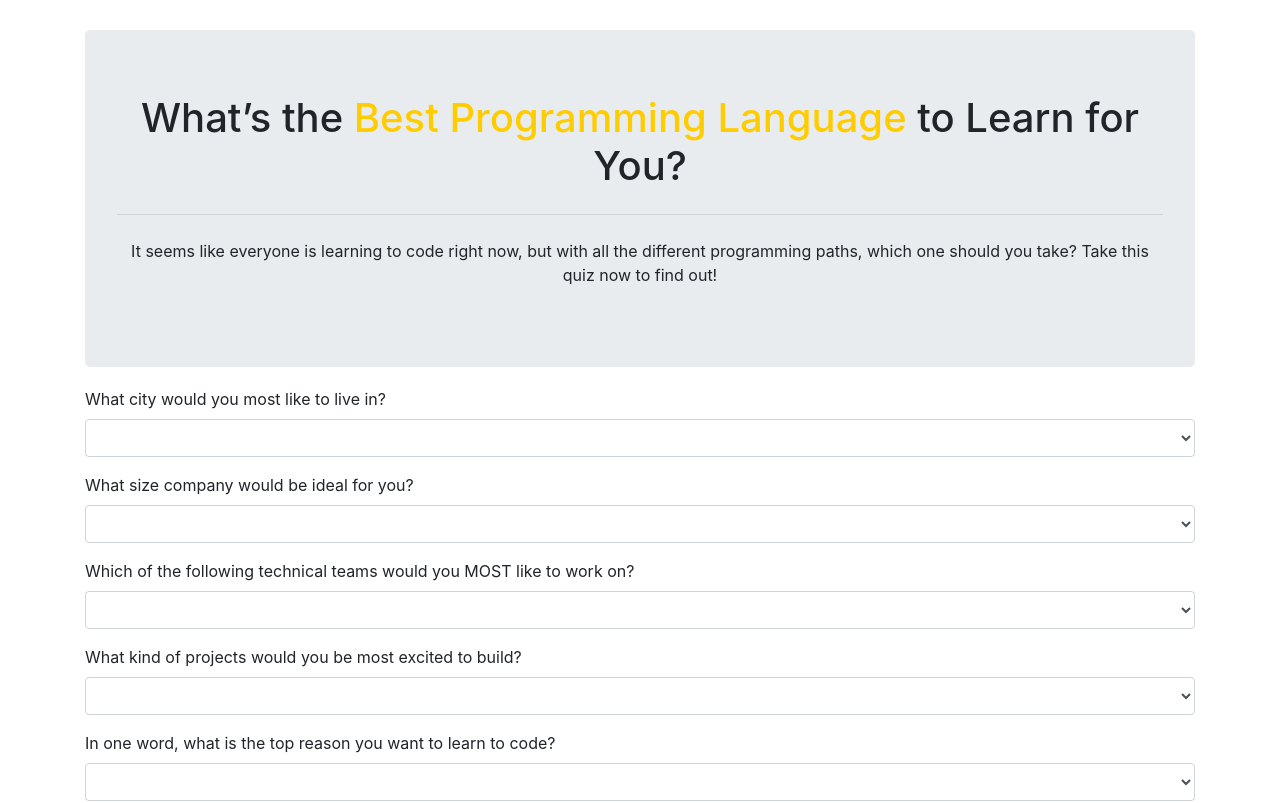
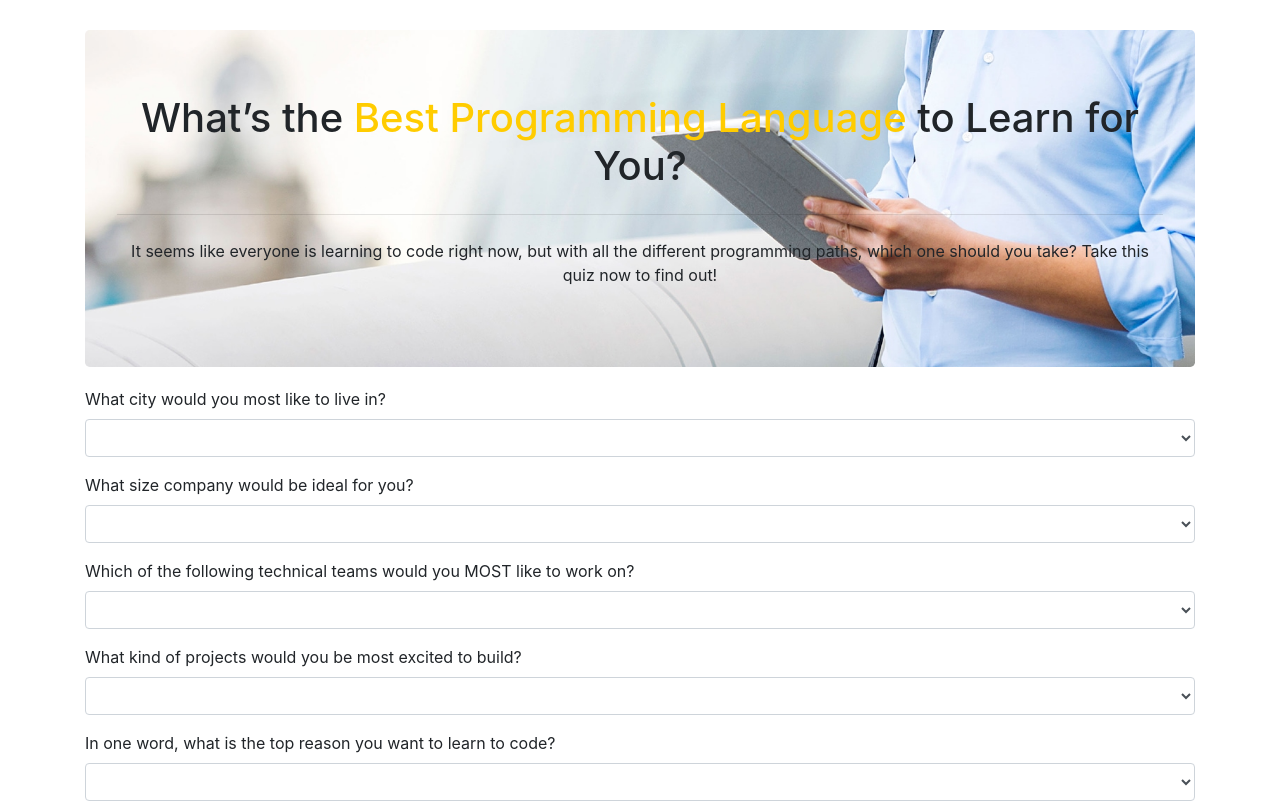
Before and after one commit to garybm/track-suggester, a plain HTML site: page index.html in a window 1280 px wide. Shown: the top 803 px of the page. Drawn offline with Linux system fonts and the light colour scheme.

```diff
--- a/css/styles.css
+++ b/css/styles.css
@@ -2,6 +2,10 @@
   text-align: center;
   margin-top: 30px;
   margin-bottom: 20px;
+  background-image: url(../img/hero.jpg);
+  background-position: 0% 25%;
+  background-size: cover;
+  background-repeat: no-repeat;
 }
 
 .button {
@@ -31,15 +35,6 @@ ul {
   text-align:left;
 }
 
-/* .jumbotron {
-  padding: 60px;
-  text-align: center;
-  background: #959ca8;
-  color: white;
-  margin-top: 25px;
-  margin-bottom: 50px; */
-}
-
 /* #result1, #result2, #result3{
   display: none
 } */
--- a/index.html
+++ b/index.html
@@ -11,13 +11,12 @@
   </head>
   <body>
     <div class="container">
-      <div class="jumbotron">
+      <div id="header" class="jumbotron">
       <h1>What’s the <span style="color:#ffcc00">Best Programming Language</span> to Learn for You?</h1>
       <hr class="my-4">
       <p>It seems like everyone is learning to code right now, but with all the different programming paths, which one should you take? Take this quiz now to find out!</p>
-      <!-- <button type="submit" class="button">START</button> -->
     </div>
-      <div >
+      <div>
         <form id="survey">
           <div class="form-group">
             <label for="question1">What city would you most like to live in?</label>
```
Also changed, not shown: img/hero.jpg (added), 1 other file.
